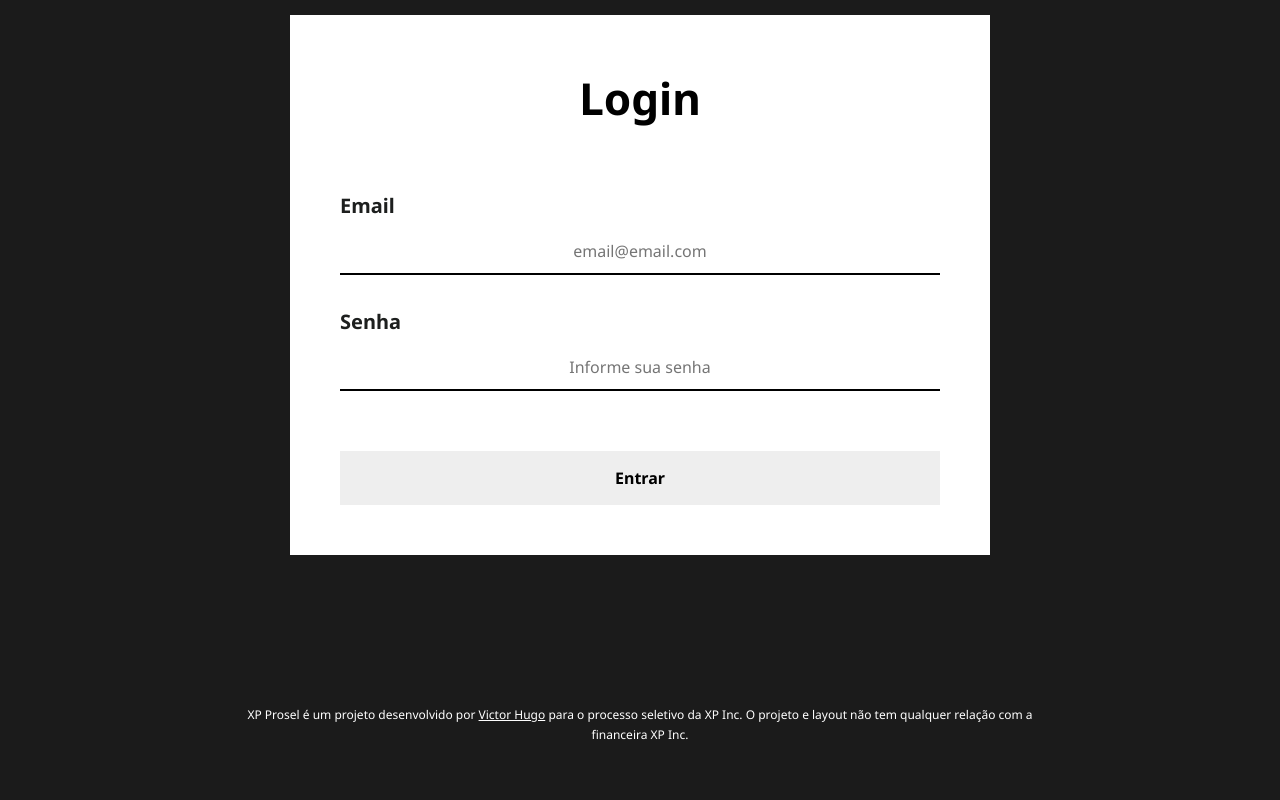
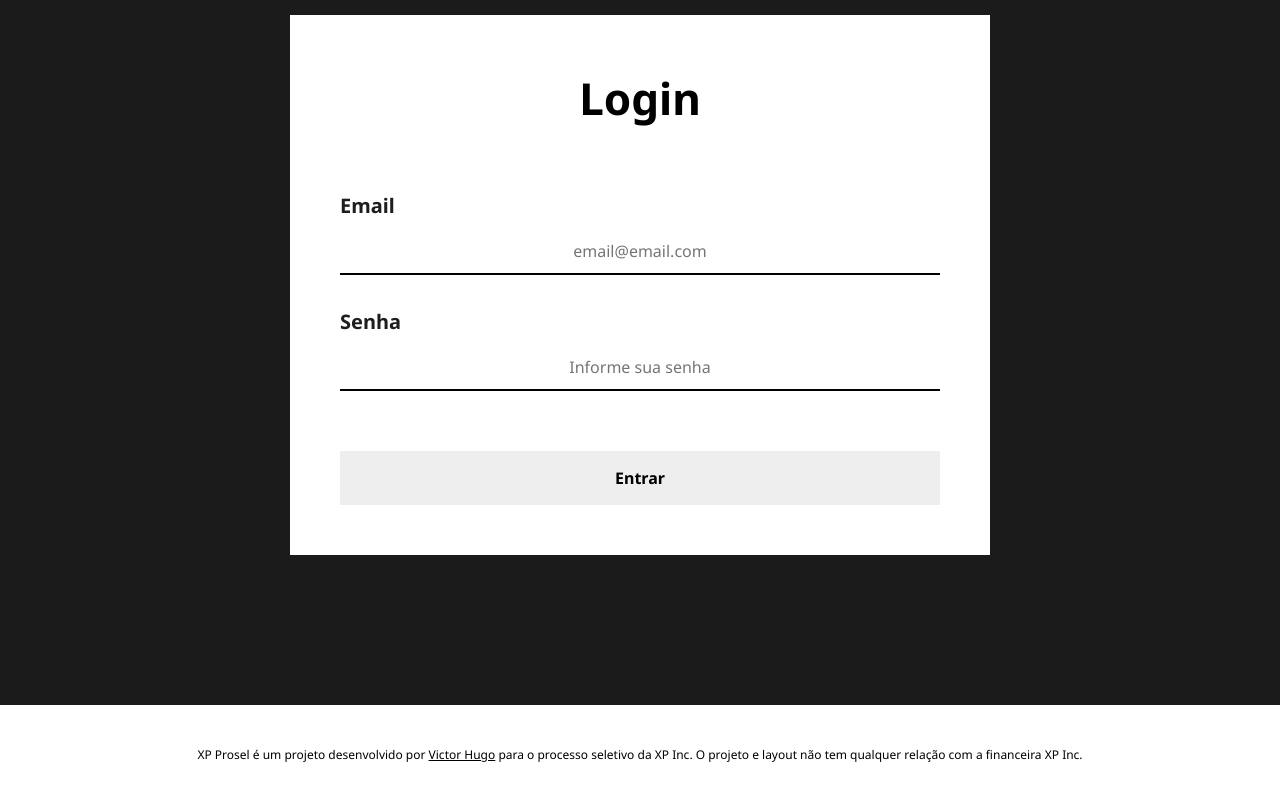
Before and after one commit to victorhsms/xp-prosel, a Next.js app: page /login in a window 1280 px wide. Shown: the part 200-1000 px from the top of the page. Built offline with nearby package versions, Linux system fonts and the light colour scheme.

Commit message:
style(home): componentes da home reposicionados

```diff
--- a/src/components/footer/style.ts
+++ b/src/components/footer/style.ts
@@ -1,17 +1,17 @@
 import styled from 'styled-components'
 
 export const FooterStyled = styled.footer`
-  color: white;
+  background-color: white;
   font-size: 12px;
   margin: 0 auto;
   text-align: center;
-  padding-bottom: 40px;
-  width: 820px;
+  padding: 40px 0;
+
   line-height: 20px;
 
   .link-linkedin {
     text-decoration: underline;
-    color: white;
+    color: black;
   }
 
   @media (max-width: 900px) {
```
Also changed, not shown: src/pages/index.tsx (+12 -3 lines), src/pages/style.ts (added, +11 -0 lines).
